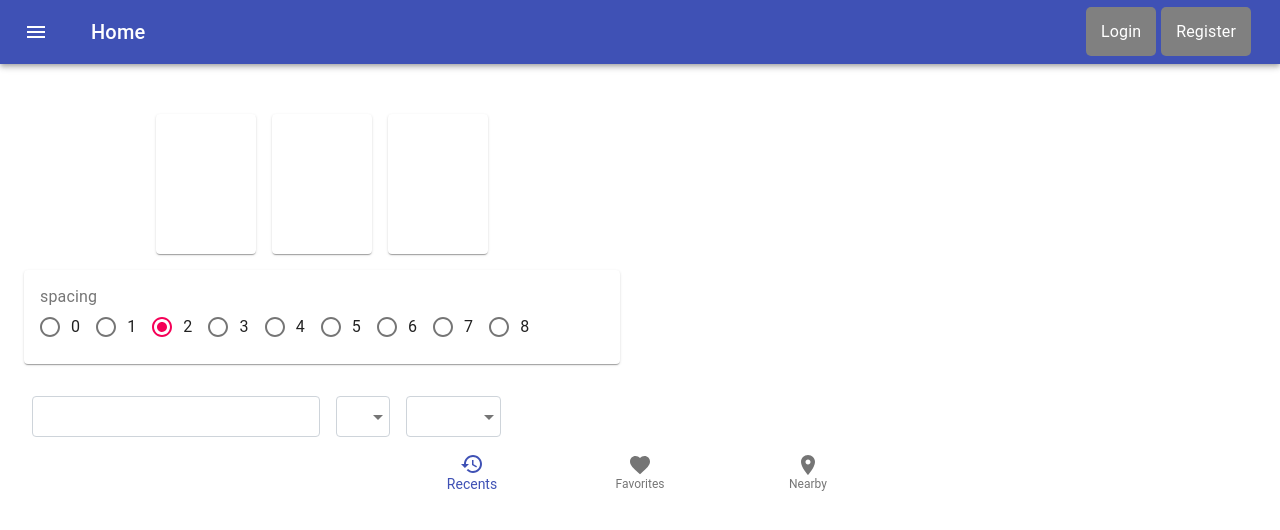
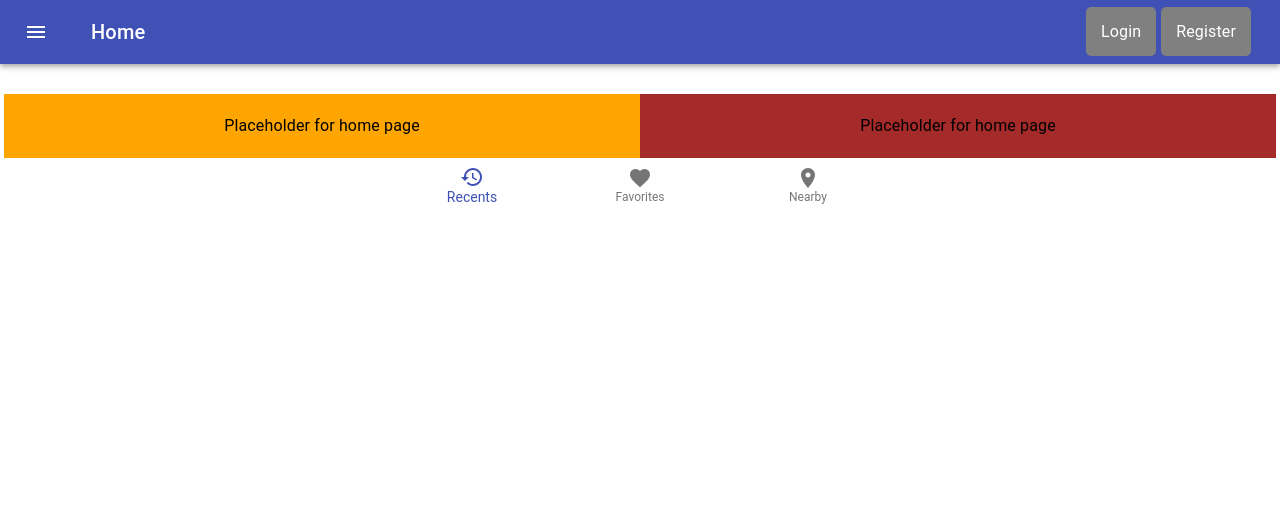
Before and after one commit to plamen1982/website, a React (Create React App) app: page /home in a window 1280 px wide. Shown: the top 530 px of the page. Built offline with nearby package versions, Linux system fonts and the light colour scheme.

Commit message:
#8 US-5: atom structure created

```diff
--- a/src/App.js
+++ b/src/App.js
@@ -9,8 +9,8 @@ import {
 import Home from './components/screens/Home/Home';
 import Login from './components/screens/Login/Login';
 import Register from './components/screens/Register/Register';
-import AppNavigationBar from './components/AppNavigationBar/AppNavigationBar';
-import BottomNavigationBar from './components/BottomNavigationBar/BottomNavigationBar';
+import AppNavigationBar from './components/molecules/AppNavigationBar/AppNavigationBar';
+import BottomNavigationBar from './components/molecules/BottomNavigationBar/BottomNavigationBar';
 const App = () => {
   return (
     <Router>
--- a/src/components/common/RadioGroup/RadioGroup.js
+++ /dev/null
@@ -1,69 +0,0 @@
-import React from 'react';
-import { makeStyles } from '@material-ui/core/styles';
-import Grid from '@material-ui/core/Grid';
-import FormLabel from '@material-ui/core/FormLabel';
-import FormControlLabel from '@material-ui/core/FormControlLabel';
-import RadioGroup from '@material-ui/core/RadioGroup';
-import Radio from '@material-ui/core/Radio';
-import Paper from '@material-ui/core/Paper';
-
-const useStyles = makeStyles(theme => ({
-  root: {
-    flexGrow: 1
-  },
-  paper: {
-    height: 140,
-    width: 100
-  },
-  control: {
-    padding: theme.spacing(2)
-  }
-}));
-
-export default function SpacingGrid() {
-  const [spacing, setSpacing] = React.useState(2);
-  const classes = useStyles();
-
-  const handleChange = event => {
-    setSpacing(Number(event.target.value));
-  };
-
-  return (
-    <Grid container className={classes.root} spacing={2}>
-      <Grid item xs={12}>
-        <Grid container justify="center" spacing={spacing}>
-          {[0, 1, 2].map(value => (
-            <Grid key={value} item>
-              <Paper className={classes.paper} />
-            </Grid>
-          ))}
-        </Grid>
-      </Grid>
-      <Grid item xs={12}>
-        <Paper className={classes.control}>
-          <Grid container>
-            <Grid item>
-              <FormLabel>spacing</FormLabel>
-              <RadioGroup
-                name="spacing"
-                aria-label="spacing"
-                value={spacing.toString()}
-                onChange={handleChange}
-                row
-              >
-                {[0, 1, 2, 3, 4, 5, 6, 7, 8].map(value => (
-                  <FormControlLabel
-                    key={value}
-                    value={value.toString()}
-                    control={<Radio />}
-                    label={value.toString()}
-                  />
-                ))}
-              </RadioGroup>
-            </Grid>
-          </Grid>
-        </Paper>
-      </Grid>
-    </Grid>
-  );
-}
--- a/src/components/common/Selects/Selects.js
+++ /dev/null
@@ -1,96 +0,0 @@
-import React from 'react';
-import { makeStyles, withStyles } from '@material-ui/core/styles';
-import InputLabel from '@material-ui/core/InputLabel';
-import MenuItem from '@material-ui/core/MenuItem';
-import FormControl from '@material-ui/core/FormControl';
-import Select from '@material-ui/core/Select';
-import NativeSelect from '@material-ui/core/NativeSelect';
-import InputBase from '@material-ui/core/InputBase';
-
-const BootstrapInput = withStyles(theme => ({
-  root: {
-    'label + &': {
-      marginTop: theme.spacing(3)
-    }
-  },
-  input: {
-    borderRadius: 4,
-    position: 'relative',
-    backgroundColor: theme.palette.background.paper,
-    border: '1px solid #ced4da',
-    fontSize: 16,
-    padding: '10px 26px 10px 12px',
-    transition: theme.transitions.create(['border-color', 'box-shadow']),
-    // Use the system font instead of the default Roboto font.
-    fontFamily: [
-      '-apple-system',
-      'BlinkMacSystemFont',
-      '"Segoe UI"',
-      'Roboto',
-      '"Helvetica Neue"',
-      'Arial',
-      'sans-serif',
-      '"Apple Color Emoji"',
-      '"Segoe UI Emoji"',
-      '"Segoe UI Symbol"'
-    ].join(','),
-    '&:focus': {
-      borderRadius: 4,
-      borderColor: '#80bdff',
-      boxShadow: '0 0 0 0.2rem rgba(0,123,255,.25)'
-    }
-  }
-}))(InputBase);
-
-const useStyles = makeStyles(theme => ({
-  margin: {
-    margin: theme.spacing(1)
-  }
-}));
-
-export default function CustomizedSelects() {
-  const classes = useStyles();
-  const [age, setAge] = React.useState('');
-  const handleChange = event => {
-    setAge(event.target.value);
-  };
-  return (
-    <div>
-      <FormControl className={classes.margin}>
-        <InputLabel htmlFor="demo-customized-textbox">Age</InputLabel>
-        <BootstrapInput id="demo-customized-textbox" />
-      </FormControl>
-      <FormControl className={classes.margin}>
-        <InputLabel id="demo-customized-select-label">Age.</InputLabel>
-        <Select
-          labelId="demo-customized-select-label"
-          id="demo-customized-select"
-          value={age}
-          onChange={handleChange}
-          input={<BootstrapInput />}
-        >
-          <MenuItem value="">
-            <em>None</em>
-          </MenuItem>
-          <MenuItem value={10}>Ten</MenuItem>
-          <MenuItem value={20}>Twenty</MenuItem>
-          <MenuItem value={30}>Thirty</MenuItem>
-        </Select>
-      </FormControl>
-      <FormControl className={classes.margin}>
-        <InputLabel htmlFor="demo-customized-select-native">Age</InputLabel>
-        <NativeSelect
-          id="demo-customized-select-native"
-          value={age}
-          onChange={handleChange}
-          input={<BootstrapInput />}
-        >
-          <option value="" />
-          <option value={10}>Ten</option>
-          <option value={20}>Twenty</option>
-          <option value={30}>Thirty</option>
-        </NativeSelect>
-      </FormControl>
-    </div>
-  );
-}
--- a/src/components/BottomNavigationBar/BottomNavigationBar.js
+++ b/src/components/molecules/BottomNavigationBar/BottomNavigationBar.js
@@ -24,6 +24,7 @@ export default function SimpleBottomNavigation() {
       }}
       showLabels
       className={classes.root}
+      style={{ marginTop: 20 }}
     >
       <BottomNavigationAction label="Recents" icon={<RestoreIcon />} />
       <BottomNavigationAction label="Favorites" icon={<FavoriteIcon />} />
--- a/src/components/screens/Home/Home.js
+++ b/src/components/screens/Home/Home.js
@@ -1,18 +1,18 @@
 import React, { useEffect } from 'react';
-import { Grid } from '@material-ui/core';
+import { Grid, Typography } from '@material-ui/core';
 import { Container } from '@material-ui/core';
-import RadioGroup from '../../common/RadioGroup/RadioGroup';
-import Selects from '../../common/Selects/Selects';
+
 const Home = () => {
   useEffect(() => {}, []);
   return (
     <Container style={{ paddingTop: 50 }}>
-      <Grid container spacing={5}>
-        <Grid md={6} item>
-          <RadioGroup />
-          <Selects />
+      <Grid container spacing={5} justify="center">
+        <Grid md={6} item style={{ background: 'orange' }}>
+          <Typography align="center">Placeholder for home page</Typography>
         </Grid>
-        <Grid md={6} item id="map-container" />
+        <Grid md={6} item id="map-container" style={{ background: 'brown' }}>
+          <Typography align="center">Placeholder for home page</Typography>
+        </Grid>
       </Grid>
     </Container>
   );
```
Also changed, not shown: src/components/molecules/AppNavigationBar/AppNavigationBar.js (renamed from src/components/AppNavigationBar/AppNavigationBar.js), 1 other file (tests, documents, lock files or other folders).
